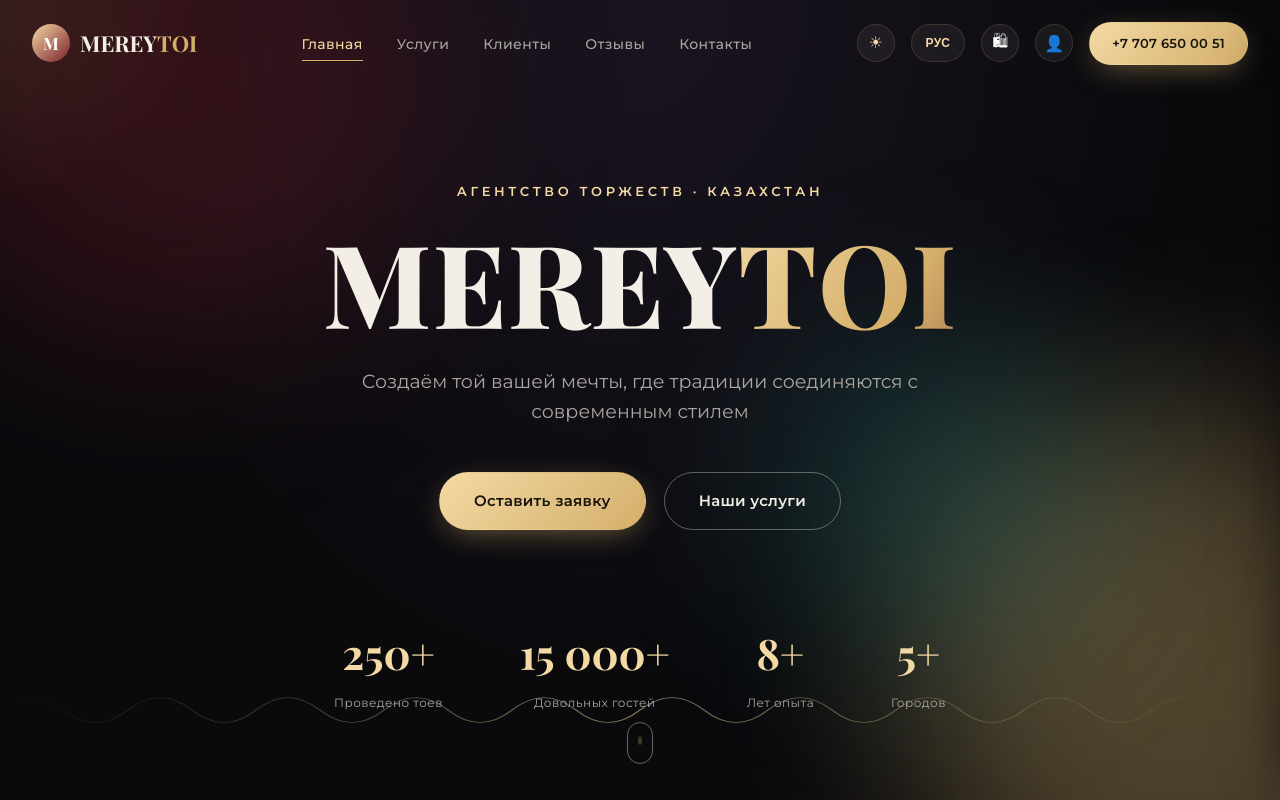
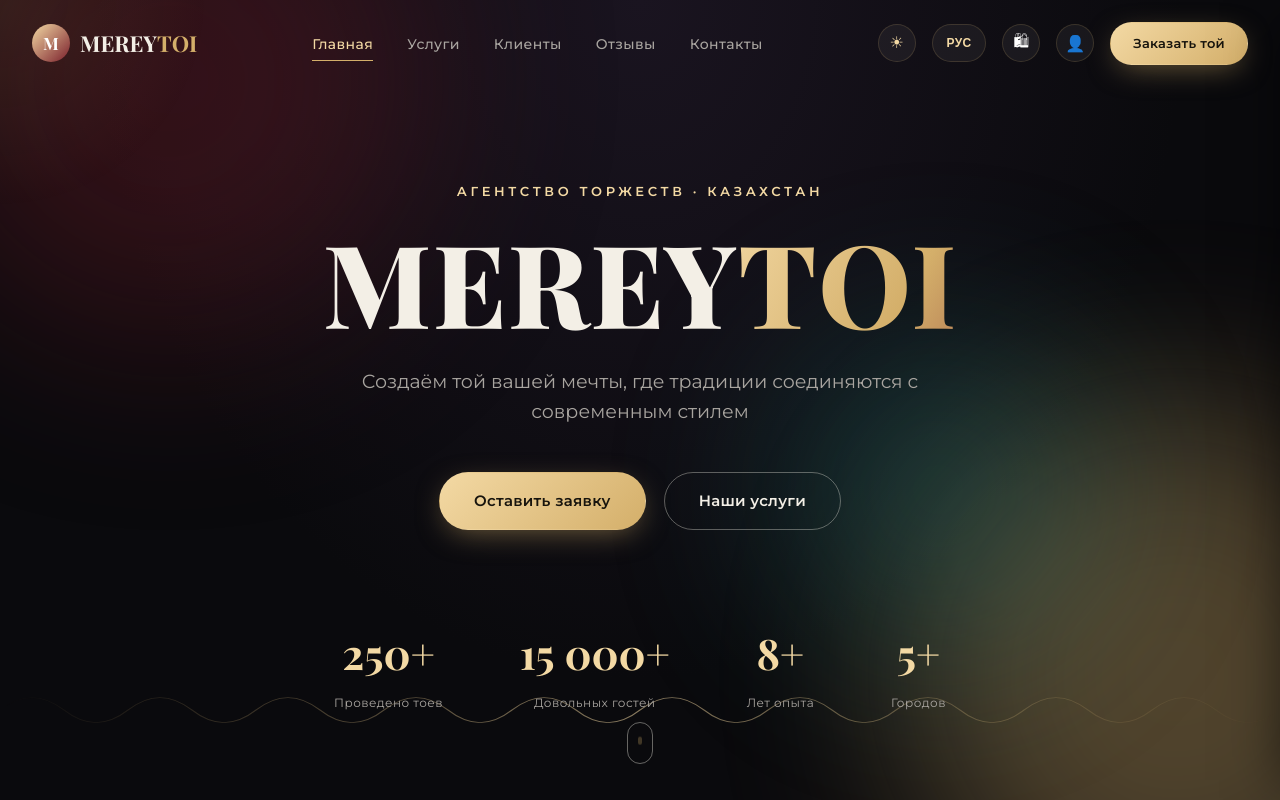
Before and after one commit to almukhanbetov/mereytoi, a Next.js app in the folder frontend/: page / in a window 1280 px wide. Shown: the top 800 px of the page. Built offline with nearby package versions, Linux system fonts and the light colour scheme; no server answers.

Commit message:
Point header CTA to WhatsApp instead of a dialable phone number
The phone number didn't fit the button on mobile; WhatsApp reuses the
same wa.me pattern and greeting already used in Hero.jsx.

```diff
--- a/frontend/src/components/Header.jsx
+++ b/frontend/src/components/Header.jsx
@@ -5,7 +5,7 @@ import { usePathname } from 'next/navigation';
 import { useEffect, useState } from 'react';
 import { useLang, useTheme, useCart, T } from '@/context/AppProviders';
 import { useAuth } from '@/context/AuthContext';
-import { AGENCY_PHONE_DISPLAY, AGENCY_WHATSAPP_DIGITS } from '@/lib/agencyContact';
+import { AGENCY_WHATSAPP_DIGITS } from '@/lib/agencyContact';
 
 const NAV_LINKS = [
   { href: '/', ru: 'Главная', kz: 'Басты бет' },
@@ -14,6 +14,9 @@ const NAV_LINKS = [
   { href: '/#reviews', ru: 'Отзывы', kz: 'Пікірлер' },
   { href: '/#contacts', ru: 'Контакты', kz: 'Байланыс' },
 ];
+
+const HEADER_WHATSAPP_MESSAGE = 'Здравствуйте! Хочу заказать проведение мероприятия в MEREYTOI.';
+const HEADER_WHATSAPP_LINK = `https://wa.me/${AGENCY_WHATSAPP_DIGITS}?text=${encodeURIComponent(HEADER_WHATSAPP_MESSAGE)}`;
 
 export default function Header() {
   const { lang, toggleLang } = useLang();
@@ -83,8 +86,8 @@ export default function Header() {
           >
             👤
           </Link>
-          <a href={`tel:+${AGENCY_WHATSAPP_DIGITS}`} className="btn btn--gold btn--sm">
-            {AGENCY_PHONE_DISPLAY}
+          <a href={HEADER_WHATSAPP_LINK} className="btn btn--gold btn--sm" target="_blank" rel="noopener noreferrer">
+            <T ru="Заказать той" kz="Өтінім қалдыру" />
           </a>
           <button
             className={`burger${navOpen ? ' is-open' : ''}`}
```
